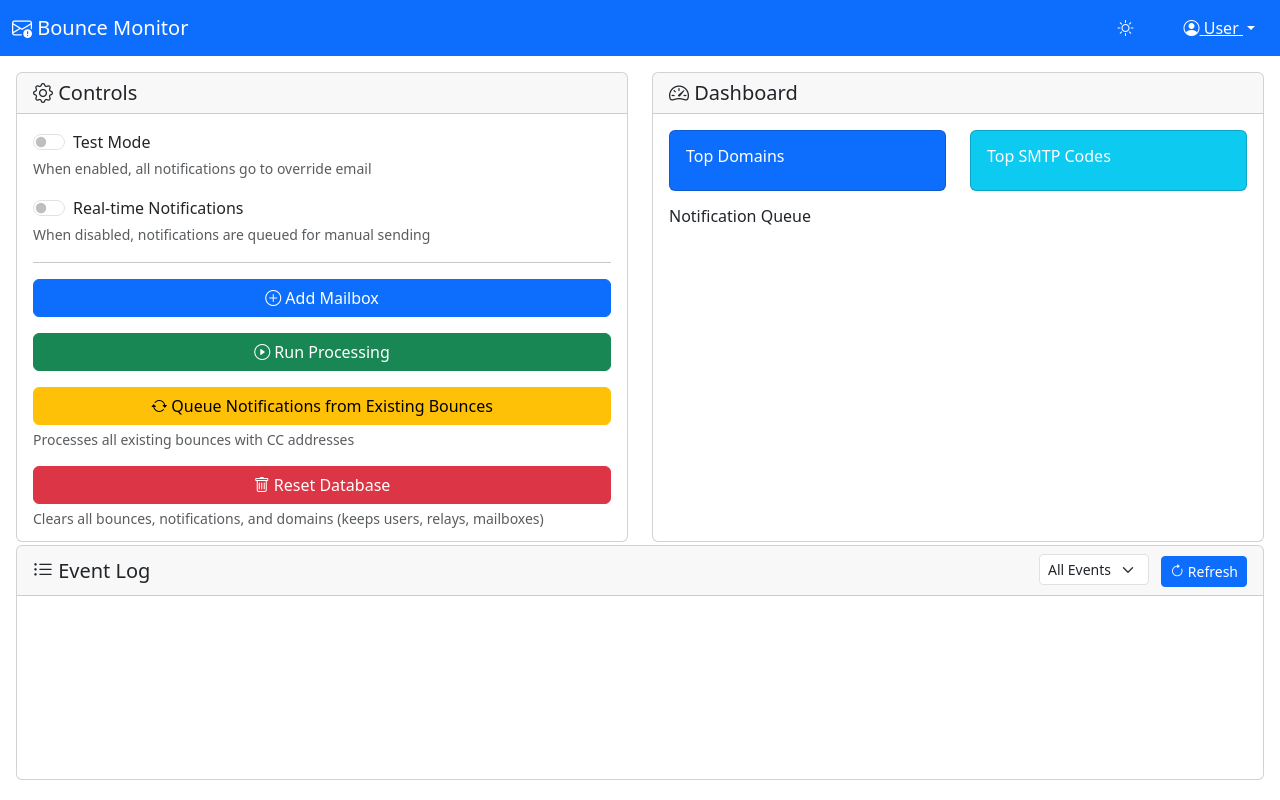
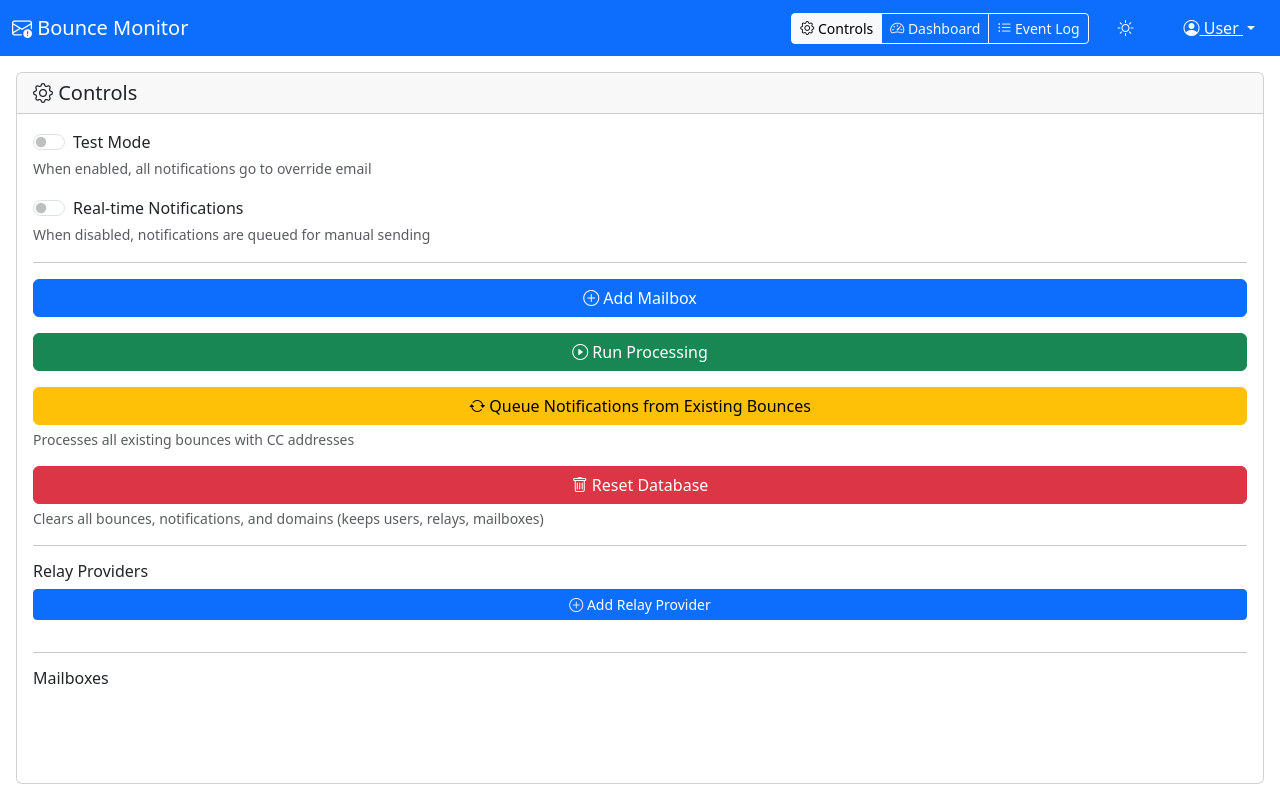
Before and after one commit to aarshe22/bounce-ng, a PHP site: page /public/index.html in a window 1280 px wide. Run offline with PHP 8.4, Linux system fonts and the light colour scheme; some libraries are stand-ins or nearby versions.

Commit message:
Implement view switching and pagination for event log in Bounce Monitor. Added buttons for toggling between Controls, Dashboard, and Event Log views. Enhanced event log functionality with pagination support, allowing users to navigate through events efficiently. Updated styles for view containers and improved event display logic in app.js.

```diff
--- a/public/app.js
+++ b/public/app.js
@@ -1,6 +1,12 @@
 // Global state
 let currentMailboxId = null;
 let eventPollInterval = null;
+
+// Event log pagination state
+let eventLogCurrentPage = 1;
+let eventLogPageSize = 50; // Will be calculated based on viewport
+let eventLogTotalEvents = 0;
+let eventLogAllEvents = []; // Store all events for client-side pagination
 
 // Initialize app
 document.addEventListener('DOMContentLoaded', function() {
@@ -12,6 +18,13 @@
     loadEventLog();
     loadNotificationQueue();
 
+    // Initialize view switching
+    initializeViews();
+
+    // Calculate event log page size based on viewport
+    calculateEventLogPageSize();
+    window.addEventListener('resize', calculateEventLogPageSize);
+
     // Add click handler for refresh button
     const refreshBtn = document.getElementById('refreshLogBtn');
     if (refreshBtn) {
@@ -21,7 +34,10 @@
     // Add change handler for event filter
     const eventFilter = document.getElementById('eventFilter');
     if (eventFilter) {
-        eventFilter.addEventListener('change', loadEventLog);
+        eventFilter.addEventListener('change', function() {
+            eventLogCurrentPage = 1; // Reset to first page when filter changes
+            loadEventLog();
+        });
     }
 
     // No auto-refresh for event log - user can manually refresh or it auto-refreshes during processing
@@ -29,6 +45,117 @@
     setInterval(loadDashboard, 10000);
     setInterval(loadNotificationQueue, 5000);
 });
+
+// View switching functions
+function switchView(viewName) {
+    // Hide all views
+    document.querySelectorAll('.view-container').forEach(view => {
+        view.style.display = 'none';
+    });
+
+    // Remove active class from all buttons
+    document.querySelectorAll('#viewControlsBtn, #viewDashboardBtn, #viewEventsBtn').forEach(btn => {
+        btn.classList.remove('active');
+    });
+
+    // Show selected view and activate button
+    if (viewName === 'controls') {
+        document.getElementById('viewControls').style.display = 'block';
+        document.getElementById('viewControlsBtn').classList.add('active');
+    } else if (viewName === 'dashboard') {
+        document.getElementById('viewDashboard').style.display = 'block';
+        document.getElementById('viewDashboardBtn').classList.add('active');
+    } else if (viewName === 'events') {
+        document.getElementById('viewEvents').style.display = 'block';
+        document.getElementById('viewEventsBtn').classList.add('active');
+    }
+}
+
+function initializeViews() {
+    // Set default view to Controls
+    switchView('controls');
+}
+
+// Event log pagination functions
+function calculateEventLogPageSize() {
+    const eventLogContainer = document.getElementById('eventLog');
+    if (!eventLogContainer) return;
+
+    // Calculate how many events fit in the viewport
+    // Each event line is approximately 20px high (with padding)
+    const containerHeight = eventLogContainer.clientHeight;
+    const estimatedLineHeight = 20;
+    const pageSize = Math.max(10, Math.floor(containerHeight / estimatedLineHeight) - 2); // -2 for padding
+
+    eventLogPageSize = pageSize;
+}
+
+function eventLogPrevPage() {
+    if (eventLogCurrentPage > 1) {
+        eventLogCurrentPage--;
+        displayEventLogPage();
+    }
+}
+
+function eventLogNextPage() {
+    const totalPages = Math.ceil(eventLogAllEvents.length / eventLogPageSize);
+    if (eventLogCurrentPage < totalPages) {
+        eventLogCurrentPage++;
+        displayEventLogPage();
+    }
+}
+
+function displayEventLogPage() {
+    const container = document.getElementById('eventLog');
+    if (!container) return;
+
+    container.innerHTML = '';
+
+    // Calculate pagination
+    const startIndex = (eventLogCurrentPage - 1) * eventLogPageSize;
+    const endIndex = startIndex + eventLogPageSize;
+    const pageEvents = eventLogAllEvents.slice(startIndex, endIndex);
+    const totalPages = Math.ceil(eventLogAllEvents.length / eventLogPageSize);
+
+    // Display events for current page
+    pageEvents.forEach(event => {
+        const item = document.createElement('div');
+        item.className = `event ${event.severity}`;
+
+        // Format timestamp if available
+        let timestampDisplay = '';
+        if (event.created_at) {
+            try {
+                const date = new Date(event.created_at);
+                const year = date.getFullYear();
+                const month = String(date.getMonth() + 1).padStart(2, '0');
+                const day = String(date.getDate()).padStart(2, '0');
+                const hours = String(date.getHours()).padStart(2, '0');
+                const minutes = String(date.getMinutes()).padStart(2, '0');
+                const seconds = String(date.getSeconds()).padStart(2, '0');
+                timestampDisplay = `${year}-${month}-${day} ${hours}:${minutes}:${seconds}`;
+            } catch (e) {
+                timestampDisplay = event.created_at;
+            }
+        }
+
+        const idDisplay = event.id ? `[ID:${event.id}]` : '';
+        const timestampPart = timestampDisplay ? `<span class="text-muted">${timestampDisplay}</span> ` : '';
+        item.innerHTML = `<span class="text-muted">${idDisplay}</span> ${timestampPart}<strong>${event.severity.toUpperCase()}</strong>: ${event.message}`;
+        container.appendChild(item);
+    });
+
+    // Update pagination controls
+    const prevBtn = document.getElementById('eventLogPrevBtn');
+    const nextBtn = document.getElementById('eventLogNextBtn');
+    const pageInfo = document.getElementById('eventLogPageInfo');
+    const logInfo = document.getElementById('eventLogInfo');
+
+    if (prevBtn) prevBtn.disabled = eventLogCurrentPage <= 1;
+    if (nextBtn) nextBtn.disabled = eventLogCurrentPage >= totalPages;
+    if (pageInfo) pageInfo.textContent = `Page ${eventLogCurrentPage} of ${totalPages}`;
+    if (logInfo) logInfo.textContent = `Showing ${startIndex + 1}-${Math.min(endIndex, eventLogAllEvents.length)} of ${eventLogAllEvents.length} events`;
+}
 
 // Theme toggle
 document.getElementById('themeToggle').addEventListener('click', function() {
@@ -844,7 +971,8 @@
         }
 
         const filter = document.getElementById('eventFilter').value;
-        const url = filter ? `/api/events.php?limit=100&severity=${filter}` : '/api/events.php?limit=100';
+        // Load more events for pagination (load 1000 to have plenty for pagination)
+        const url = filter ? `/api/events.php?limit=1000&severity=${filter}` : '/api/events.php?limit=1000';
         const response = await fetch(url);
 
         if (!response.ok) {
@@ -870,39 +998,15 @@
 }
 
 function displayEventLog(events) {
-    const container = document.getElementById('eventLog');
-    container.innerHTML = '';
+    // Store all events for pagination
+    eventLogAllEvents = events;
+    eventLogTotalEvents = events.length;
 
-    // Display events in database ID order (newest first, as returned by ORDER BY id DESC)
-    // Show timestamps but sort by ID (not timestamp) to ensure consistent ordering
-    events.forEach(event => {
-        const item = document.createElement('div');
-        item.className = `event ${event.severity}`;
+    // Reset to first page when new events are loaded
+    eventLogCurrentPage = 1;
 
-        // Format timestamp if available
-        let timestampDisplay = '';
-        if (event.created_at) {
-            try {
-                const date = new Date(event.created_at);
-                // Format as: YYYY-MM-DD HH:MM:SS
-                const year = date.getFullYear();
-                const month = String(date.getMonth() + 1).padStart(2, '0');
-                const day = String(date.getDate()).padStart(2, '0');
-                const hours = String(date.getHours()).padStart(2, '0');
-                const minutes = String(date.getMinutes()).padStart(2, '0');
-                const seconds = String(date.getSeconds()).padStart(2, '0');
-                timestampDisplay = `${year}-${month}-${day} ${hours}:${minutes}:${seconds}`;
-            } catch (e) {
-                // If date parsing fails, use raw value
-                timestampDisplay = event.created_at;
-            }
-        }
-
-        const idDisplay = event.id ? `[ID:${event.id}]` : '';
-        const timestampPart = timestampDisplay ? `<span class="text-muted">${timestampDisplay}</span> ` : '';
-        item.innerHTML = `<span class="text-muted">${idDisplay}</span> ${timestampPart}<strong>${event.severity.toUpperCase()}</strong>: ${event.message}`;
-        container.appendChild(item);
-    });
+    // Display the current page
+    displayEventLogPage();
 }
 
 // Removed toggleLogPause - no longer needed without auto-refresh
--- a/public/index.html
+++ b/public/index.html
@@ -4,8 +4,8 @@
     <meta charset="UTF-8">
     <meta name="viewport" content="width=device-width, initial-scale=1.0">
     <title>Bounce Monitor</title>
-    <link href="https://cdn.jsdelivr.net/npm/bootstrap@5.3.0/dist/css/bootstrap.min.css" rel="stylesheet">
-    <link href="https://cdn.jsdelivr.net/npm/bootstrap-icons@1.11.0/font/bootstrap-icons.css" rel="stylesheet">
+    <link href="https://cdn.jsdelivr.net/npm/bootstrap@5.3.0/dist/css/bootstrap.min.css" rel="stylesheet" crossorigin="anonymous">
+    <link href="https://cdn.jsdelivr.net/npm/bootstrap-icons@1.11.0/font/bootstrap-icons.css" rel="stylesheet" crossorigin="anonymous">
     <link href="/styles.css" rel="stylesheet">
 </head>
 <body data-theme="light">
@@ -13,6 +13,18 @@
         <div class="container-fluid">
             <a class="navbar-brand" href="#"><i class="bi bi-envelope-exclamation"></i> Bounce Monitor</a>
             <div class="d-flex align-items-center">
+                <!-- View Toggle Buttons -->
+                <div class="btn-group me-3" role="group">
+                    <button type="button" class="btn btn-sm btn-outline-light active" id="viewControlsBtn" onclick="switchView('controls')">
+                        <i class="bi bi-gear"></i> Controls
+                    </button>
+                    <button type="button" class="btn btn-sm btn-outline-light" id="viewDashboardBtn" onclick="switchView('dashboard')">
+                        <i class="bi bi-speedometer2"></i> Dashboard
+                    </button>
+                    <button type="button" class="btn btn-sm btn-outline-light" id="viewEventsBtn" onclick="switchView('events')">
+                        <i class="bi bi-list-ul"></i> Event Log
+                    </button>
+                </div>
                 <button class="btn btn-link text-white me-2" id="themeToggle" title="Toggle theme">
                     <i class="bi bi-sun" id="themeIcon"></i>
                 </button>
@@ -32,12 +44,8 @@
     </nav>
 
     <div class="container-fluid p-3" style="height: calc(100vh - 56px);">
-        <div class="row h-100">
-            <!-- Top 66% - Two Panels -->
-            <div class="col-12" style="height: 66%;">
-                <div class="row h-100">
-                    <!-- Left Panel - Functions -->
-                    <div class="col-6 h-100">
+        <!-- Controls View -->
+        <div id="viewControls" class="view-container">
             <div class="card h-100">
                 <div class="card-header d-flex justify-content-between align-items-center">
                     <h5 class="mb-0"><i class="bi bi-gear"></i> Controls</h5>
@@ -111,15 +119,15 @@
                         </div>
         </div>
 
-                    <!-- Right Panel - Dashboard -->
-                    <div class="col-6 h-100">
+        <!-- Dashboard View -->
+        <div id="viewDashboard" class="view-container" style="display: none;">
             <div class="card h-100">
                 <div class="card-header">
                     <h5 class="mb-0"><i class="bi bi-speedometer2"></i> Dashboard</h5>
                 </div>
                 <div class="card-body overflow-auto">
                     <div class="row mb-3">
-                                    <div class="col-6">
+                        <div class="col-md-6 mb-3">
                             <div class="card bg-primary text-white">
                                 <div class="card-body">
                                     <h6>Top Domains</h6>
@@ -127,7 +135,7 @@
                                 </div>
                             </div>
                         </div>
-                                    <div class="col-6">
+                        <div class="col-md-6 mb-3">
                             <div class="card bg-info text-white">
                                 <div class="card-body">
                                     <h6>Top SMTP Codes</h6>
@@ -144,11 +152,9 @@
                 </div>
             </div>
         </div>
-                </div>
-            </div>
 
-            <!-- Bottom 33% - Event Log -->
-            <div class="col-12" style="height: 33%;">
+        <!-- Event Log View -->
+        <div id="viewEvents" class="view-container" style="display: none;">
             <div class="card h-100">
                 <div class="card-header d-flex justify-content-between align-items-center">
                     <h5 class="mb-0"><i class="bi bi-list-ul"></i> Event Log</h5>
@@ -166,6 +172,19 @@
                     </div>
                 </div>
                 <div class="card-body overflow-auto" id="eventLog" style="font-family: monospace; font-size: 0.85rem;"></div>
+                <div class="card-footer d-flex justify-content-between align-items-center">
+                    <div>
+                        <span id="eventLogInfo" class="text-muted small">Loading...</span>
+                    </div>
+                    <div>
+                        <button class="btn btn-sm btn-outline-secondary" id="eventLogPrevBtn" onclick="eventLogPrevPage()" disabled>
+                            <i class="bi bi-chevron-left"></i> Previous
+                        </button>
+                        <span class="mx-2" id="eventLogPageInfo">Page 1</span>
+                        <button class="btn btn-sm btn-outline-secondary" id="eventLogNextBtn" onclick="eventLogNextPage()" disabled>
+                            Next <i class="bi bi-chevron-right"></i>
+                        </button>
+                    </div>
                 </div>
             </div>
         </div>
@@ -417,7 +436,7 @@
         </div>
     </div>
 
-    <script src="https://cdn.jsdelivr.net/npm/bootstrap@5.3.0/dist/js/bootstrap.bundle.min.js"></script>
+    <script src="https://cdn.jsdelivr.net/npm/bootstrap@5.3.0/dist/js/bootstrap.bundle.min.js" crossorigin="anonymous"></script>
     <script src="/app.js"></script>
 </body>
 </html>
--- a/public/styles.css
+++ b/public/styles.css
@@ -100,3 +100,38 @@
 [data-theme="dark"] .mailbox-item:hover {
     background-color: rgba(255, 255, 255, 0.05);
 }
+
+/* View container styles */
+.view-container {
+    height: 100%;
+}
+
+/* Event log pagination styles */
+#eventLog {
+    min-height: 400px;
+}
+
+.event {
+    padding: 4px 8px;
+    border-bottom: 1px solid rgba(0,0,0,0.1);
+}
+
+.event.error {
+    color: #dc3545;
+}
+
+.event.warning {
+    color: #ffc107;
+}
+
+.event.success {
+    color: #198754;
+}
+
+.event.info {
+    color: #0dcaf0;
+}
+
+.event.debug {
+    color: #6c757d;
+}
```
Lines whose indentation alone changed are shown as unchanged.
